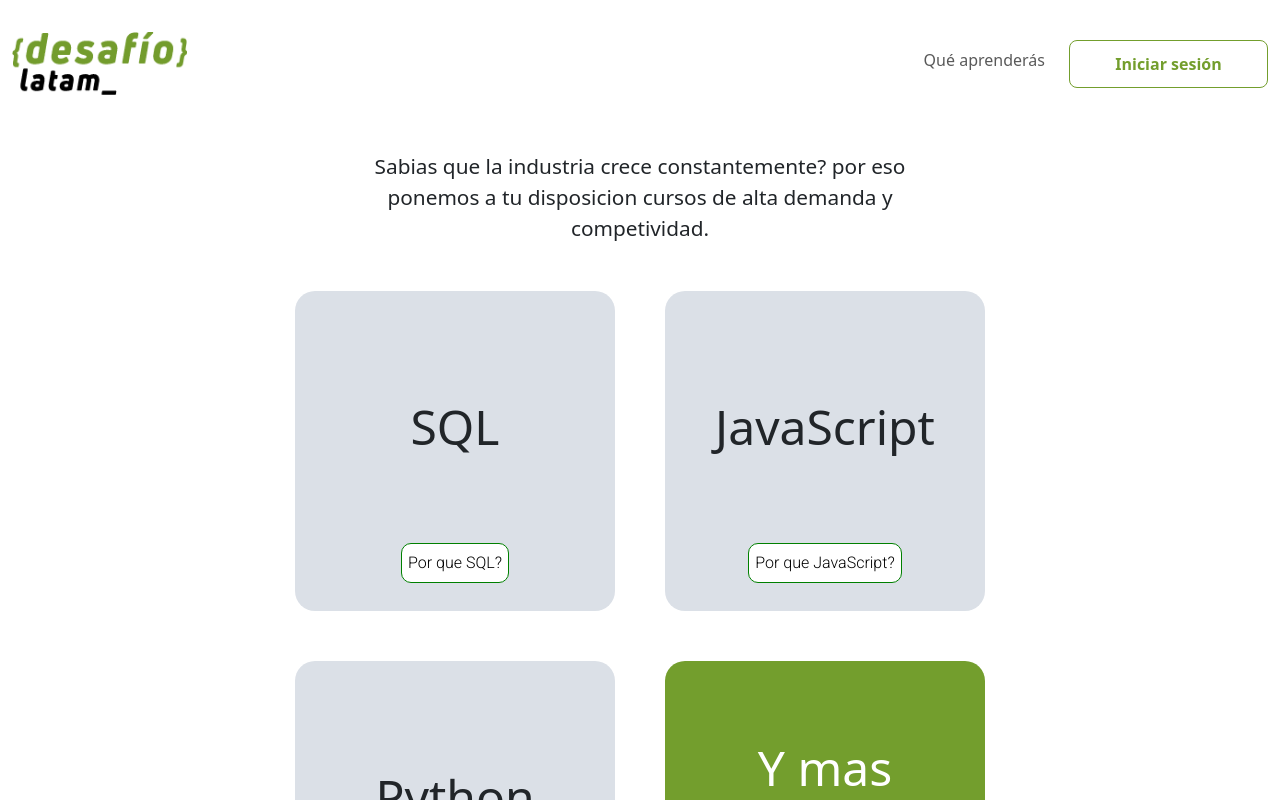
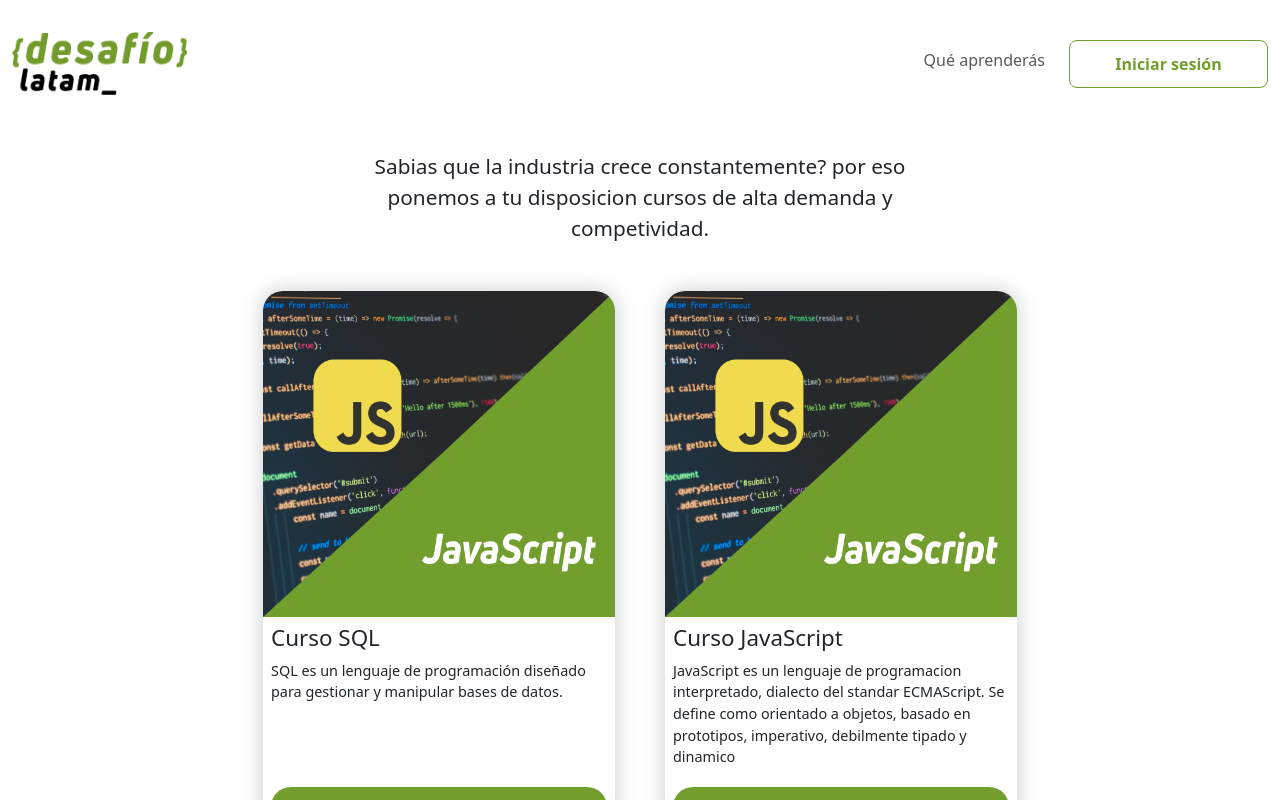
Before and after one commit to dlab-team/c13-frontend, a Next.js app: page /home in a window 1280 px wide. Shown: the top 800 px of the page. Built offline with nearby package versions, Linux system fonts and the light colour scheme; no server answers.

Commit message:
nuevas cartas, arreglo de modal y imagen para cartas

```diff
--- a/app/_components/home-card.css
+++ b/app/_components/home-card.css
@@ -1,12 +1,33 @@
 .why_card {
-    width: 20rem;
-    height: 20rem;
+    overflow: hidden;
+    width: 22rem;
+    height: 34rem;
     display: flex;
     flex-direction: column;
     align-items: center;
+
+    border-radius: 20px;
+    box-shadow: 0px 0px 20px 2px #0000002c
+}
+
+.why_card > section {
+    width: 100%;
+    display: flex;
+    flex-direction: column;
+    align-items: center;
+}
+
+.img_card {
+    width: 100%;
+    height: 60%;
+    display: flex;
     justify-content: center;
-    background-color: #dbe0e7;
-    border-radius: 20px;
+    align-items: center;
+}
+
+.img_card > img{
+    width: 100%;
+    height: 100%;
 }
 
 .and_more {
@@ -14,23 +35,44 @@
     color:#fff;
 }
 
+.description_card{
+    font-size: 0.9rem;
+    margin-bottom: auto;
+}
+
 .title_text {
-    font-size: 3rem;
+    font-size: 1.4rem;
     text-align: center;
 }
 
 .title_card {
-    height: 70%;
     display: flex;
     align-items: center;
+
+}
+
+.content_card{
+    min-height: 40%;
+    padding: 8px;
+}
+
+.content_card > *{
+    width: 100%;
+}
+
+.button_container_card{
+    display: flex;
+    justify-content: center;
 }
 
 .buttons {
-    background-color: #fff;
-    border: green solid 0.1rem;
-    border-radius: 10px;
+    border: none;
+    background-color: #739e2d;
+    border-radius: 50px;
     height: 2.5rem;
+    width: 100%;
     font-size: 1rem;
+    color: #fff;
 }
 
 .buttons:hover {
--- a/app/_components/home-card.js
+++ b/app/_components/home-card.js
@@ -3,6 +3,7 @@ import { useState } from "react";
 import "./home-card.css"
 import HomeModal from "./home-modal"
 import { Roboto } from "next/font/google";
+import Image from "next/image";
 
 const roboto = Roboto({
   weight: ['300', '700'],
@@ -10,7 +11,7 @@ const roboto = Roboto({
 });
 
 
-export default function HomeCard({ key = null, last=false, title, content }) {
+export default function HomeCard({ last = false, title, content }) {
   const [openDialog, setOpenDialog] = useState(false)
 
   const showDialog = () => {
@@ -19,24 +20,35 @@ export default function HomeCard({ key = null, last=false, title, content }) {
 
   return (
     <>
-      <div key={key} className={`why_card ${last? "and_more": ""}`} >
+      <div className={`why_card ${last ? "and_more" : ""}`} >
+        <section className="img_card">
+          {content
+            ? <Image src={content.card_img} width={500} height={500} alt="lenguaje_img" />
+            : ""}
+        </section>
+        <section className="content_card">
           <div className="title_card">
-          <h1
+            <h3
               className="title_text"
-          >{title}</h1>
+            >Curso {title}</h3>
           </div>
-        <div>
+          <p className="description_card">
+            {content.card_description}
+          </p>
+          <div className="button_container_card">
             <button
               className={`${roboto.className} buttons`}
               onClick={showDialog}
             >Por que {title}?</button>
           </div>
+        </section>
+        {!last ?
           <HomeModal
             title={title}
-        content={content}
+            content={content.content_modal}
             show={openDialog}
             setShow={setOpenDialog}
-        ></HomeModal>
+          ></HomeModal> : ""}
       </div>
     </>
   )
--- a/app/home/page.js
+++ b/app/home/page.js
@@ -14,16 +14,43 @@ const fetch_ex = {
   why: [
     {
       lenguaje: "SQL",
-      content_modal: {}
+      card_img: "/images/Group_Card_js.png",
+      card_description: "SQL es un lenguaje de programación diseñado para gestionar y manipular bases de datos.",
+      content_modal: [
+        "SQL es un lenguaje de programación diseñado para gestionar y manipular bases de datos. Aprender SQL es fundamental para cualquier persona que trabaje con datos, ya que proporciona las habilidades necesarias para extraer información valiosa de bases de datos y realizar consultas eficientes. Con SQL, puedes organizar, actualizar y recuperar datos de manera efectiva, lo que es esencial en el mundo actual centrado en los datos.",
+        "La mayoría de las aplicaciones y sistemas de gestión de bases de datos utilizan SQL como lenguaje principal. Al aprender SQL, podrás interactuar con una amplia variedad de bases de datos, lo que te brinda versatilidad en tu carrera profesional. Además, SQL es un estándar de la industria, lo que significa que las habilidades adquiridas son transferibles entre diferentes plataformas y entornos de trabajo.",
+        "SQL es fácil de aprender, pero poderoso en su aplicación. Con un conocimiento sólido de este lenguaje, podrás realizar consultas complejas, diseñar bases de datos eficientes y optimizar el rendimiento de las consultas. Estas habilidades son altamente valoradas en el mundo laboral y te abrirán puertas en roles relacionados con bases de datos y análisis de datos.",
+        "Aprender SQL también te permite comprender mejor cómo funcionan las bases de datos, lo que es crucial para el desarrollo de aplicaciones y sistemas. Ya sea que estés trabajando como desarrollador, analista de datos o administrador de bases de datos, el conocimiento de SQL te proporciona una base sólida para optimizar el rendimiento y garantizar la integridad de los datos.",
+        "En resumen, aprender SQL es esencial para cualquier persona interesada en trabajar con datos. Desde la gestión de bases de datos hasta el análisis de datos, SQL es una herramienta poderosa que te permitirá destacar en tu campo y contribuir de manera significativa al éxito de proyectos y empresas.",
+        "Al adquirir habilidades en SQL, te conviertes en un profesional más completo y valioso en el ámbito de la tecnología. Con la creciente importancia de los datos en el mundo actual, el conocimiento de SQL se ha vuelto casi indispensable para aquellos que buscan carreras exitosas en áreas como el desarrollo de software, la analítica de datos y la gestión de bases de datos."
+      ]
     },
     {
       lenguaje: "JavaScript",
-      content_modal: {}
+      card_img: "/images/Group_Card_js.png",
+      card_description: "JavaScript es un lenguaje de programacion interpretado, dialecto del standar ECMAScript. Se define como orientado a objetos, basado en prototipos, imperativo, debilmente tipado y dinamico",
+      content_modal: [
+        "JavaScript es un lenguaje de programación fundamental para el desarrollo web. Aprender JavaScript te permite crear páginas web dinámicas e interactivas. Es un lenguaje del lado del cliente que se ejecuta en el navegador, permitiéndote manipular el contenido de la página, responder a eventos y mejorar la experiencia del usuario de forma significativa.",
+        "La mayoría de los navegadores web admiten JavaScript, lo que lo convierte en una herramienta universal para el desarrollo web. Con JavaScript, puedes crear efectos visuales, validar formularios, interactuar con el usuario y cargar contenido de manera asíncrona, todo en tiempo real. Estas capacidades son esenciales para el desarrollo moderno de sitios web.",
+        "El ecosistema de desarrollo de JavaScript es vasto, con una gran cantidad de bibliotecas y frameworks como React, Angular y Vue.js que facilitan la creación de aplicaciones web complejas y escalables. Aprender JavaScript te brinda la base necesaria para trabajar con estas tecnologías y participar en proyectos de desarrollo web de alto nivel.",
+        "JavaScript también se ha expandido más allá del navegador gracias a entornos de ejecución como Node.js. Esto significa que puedes utilizar JavaScript para desarrollar aplicaciones del lado del servidor, lo que amplía aún más tus oportunidades como desarrollador. La versatilidad de JavaScript y su presencia en ambos lados, cliente y servidor, lo convierten en un lenguaje esencial en el mundo del desarrollo.",
+        "Aprender JavaScript no solo te proporciona habilidades técnicas, sino que también te introduce en conceptos de programación fundamentales. Comprender temas como variables, funciones, y objetos en el contexto de JavaScript te facilita la transición a otros lenguajes de programación, lo que es valioso a medida que expandes tus habilidades.",
+        "En resumen, aprender JavaScript es crucial para cualquier persona interesada en el desarrollo web. Desde la creación de páginas web interactivas hasta el desarrollo de aplicaciones complejas del lado del cliente y del servidor, JavaScript es una herramienta esencial que te coloca en el centro del mundo digital en constante evolución."
+      ]
     },
     {
       lenguaje: "Python",
-      content_modal: {}
-    },
+      card_img: "/images/Group_Card_js.png",
+      card_description: "Python es un lenguaje de programación versátil y poderoso que se ha convertido en uno de los más populares en la industria.",
+      content_modal: [
+        "Python es un lenguaje de programación versátil y poderoso que se ha convertido en uno de los más populares en la industria. Aprender Python te proporciona una entrada fácil al mundo de la programación debido a su sintaxis clara y legible. Es un lenguaje ideal para principiantes, pero también es utilizado por expertos en campos como la inteligencia artificial, análisis de datos y desarrollo web.",
+        "La comunidad de Python es vasta y activa, lo que significa que tienes acceso a una amplia gama de bibliotecas y herramientas. Python se utiliza en una variedad de aplicaciones, desde la automatización de tareas simples hasta el desarrollo de aplicaciones empresariales complejas. Al aprender Python, te unes a una comunidad global de desarrolladores y tienes acceso a recursos que facilitan el aprendizaje y la resolución de problemas.",
+        "Python es el lenguaje elegido en campos como la inteligencia artificial y el aprendizaje automático. Frameworks como TensorFlow y PyTorch, que son fundamentales en estos campos, están escritos en Python. Aprender Python te brinda la capacidad de trabajar en proyectos de vanguardia, desde el procesamiento de imágenes hasta la creación de modelos predictivos avanzados.",
+        "La simplicidad de Python no implica una limitación en cuanto a su potencial. Puedes utilizar Python para una variedad de tareas, incluido el desarrollo web con frameworks como Django y Flask, análisis de datos con pandas y visualización con bibliotecas como Matplotlib y Seaborn. La versatilidad de Python te permite adaptarte a diferentes roles y proyectos según tus intereses y habilidades.",
+        "Python es utilizado en empresas líderes en tecnología y en sectores como finanzas, salud y ciencia. Al aprender Python, estás adquiriendo habilidades que son altamente demandadas en el mercado laboral actual. La capacidad de escribir código eficiente y efectivo en Python te hace valioso en una variedad de contextos profesionales.",
+        "En resumen, aprender Python es una inversión inteligente para cualquier persona interesada en la programación. Su versatilidad, comunidad activa y aplicaciones en campos de vanguardia hacen de Python un lenguaje esencial para desarrolladores de todos los niveles. Ya sea que estés comenzando en la programación o busques avanzar en tu carrera, Python es una elección sólida que te abrirá puertas en el amplio mundo de la tecnología."
+      ]
+    }
   ]
 }
 
@@ -48,15 +75,14 @@ export default function Page() {
               <HomeCard
                 key={index}
                 title={e.lenguaje}
-                content={e.content_modal}
-
+                content={e}
               ></HomeCard>
             )
           }
           )}
           <HomeCard
             title="Y mas lenguajes"
-            content={null}
+            content={""}
             last={true}
           >
           </HomeCard>
--- a/app/home/styles.module.css
+++ b/app/home/styles.module.css
@@ -41,7 +41,7 @@
     color: #fff;
 }
 
-@media screen and (width > 500px){
+@media screen and (width > 700px){
     .whys {
         display: grid;
         grid-template-columns: 1fr 1fr;
```
Also changed, not shown: app/_components/home-modal.css (+64 -5 lines), app/_components/home-modal.js (+13 -15 lines), public/images/Group_Card_js.png (added). Lines whose indentation alone changed are shown as unchanged.
